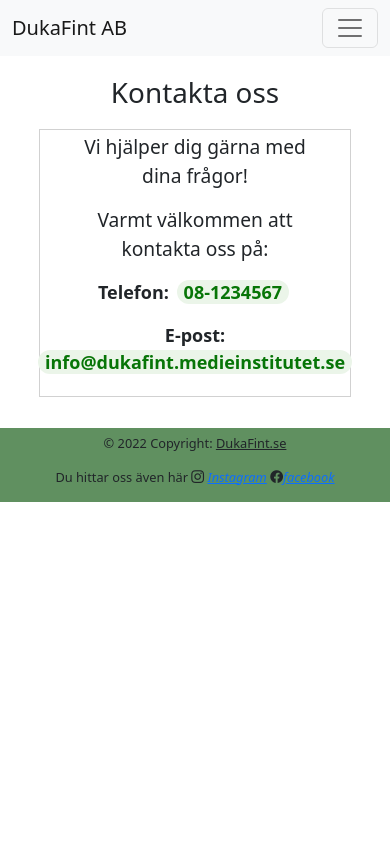
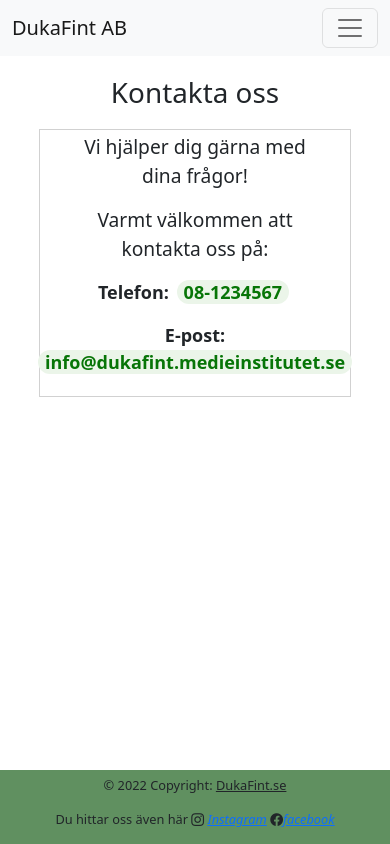
Before and after one commit to Ayngie/assignment-typescript-Webshop-VackraMaltiderAB, a website built with Parcel: page src/html/contact.html in a window 390 px wide. Built offline with nearby package versions, Linux system fonts and the light colour scheme.

Commit message:
footer responsivitet

```diff
--- a/src/scss/contact.scss
+++ b/src/scss/contact.scss
@@ -61,8 +61,8 @@ body {
     display: flex;
     flex-direction: column;
     margin-top: 3%;
-
-    position: absolute;
+    position: fixed;
+    bottom: 0;
     width: 100%;
     background-color: rgb(96, 144, 96);
 
--- a/src/scss/main.scss
+++ b/src/scss/main.scss
@@ -68,7 +68,6 @@ body {
     background-color: rgb(96, 144, 96);
     bottom: 0%;
 
-
     .footer-text {
       margin-top: 1.5%;
       width: 100%;
--- a/src/scss/shoppingcart.scss
+++ b/src/scss/shoppingcart.scss
@@ -116,7 +116,7 @@ body {
     position: absolute;
     width: 100%;
     background-color: rgb(96, 144, 96);
-    // bottom: 0;
+    bottom: 0%;
 
     .footer-text {
       margin-top: 1.5%;
```
